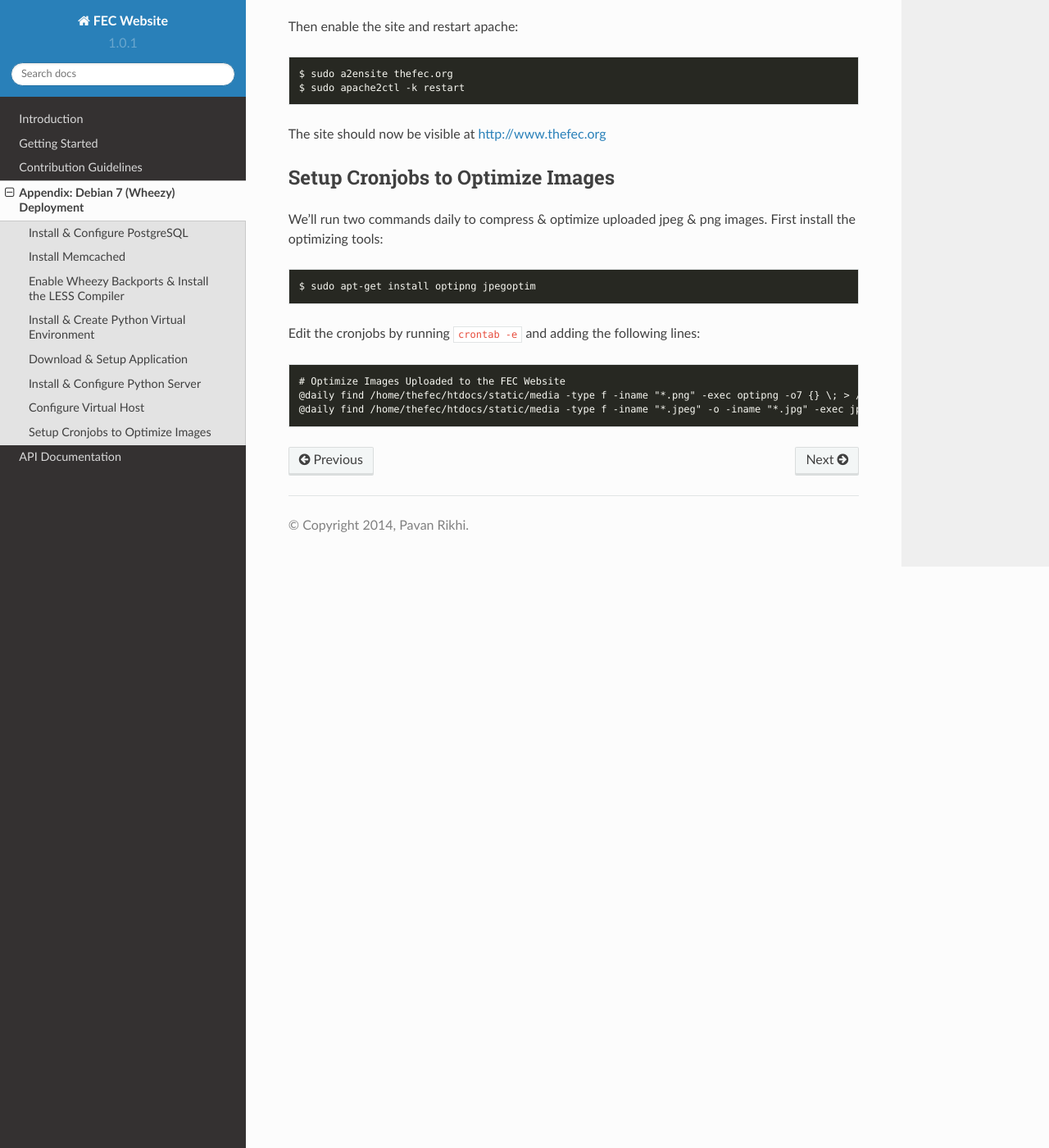
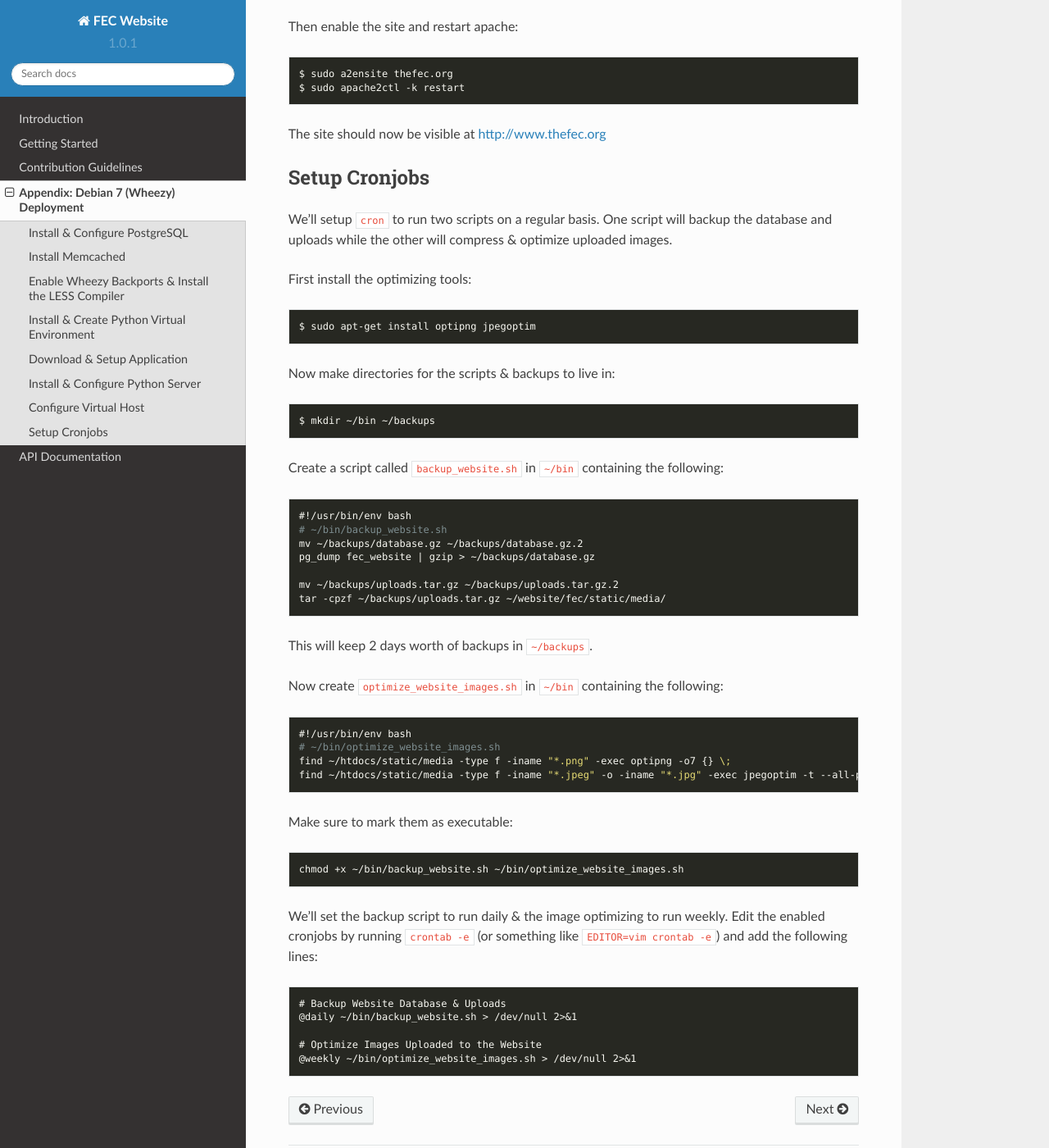
Before and after one commit to FederationOfEgalitarianCommunities/FECWebsite, a Sphinx documentation site: the page built from docs/appendix_debian.rst, in a window 1280 px wide and 1400 px high, scrolled down 4817 px. Shown: the whole window at 82% size. Built offline with Sphinx 7.4.7 and the Read the Docs theme 2.0.0, drawn with Linux system fonts in a browser that asks for light colours.

Commit message:
[#647] Update Cronjobs in Deployment Docs
* Add automated backups to cronjob section of deployments docs.
* Modify cronjob section of deployment docs to use scripts instead of
  commands in the crontab.

Refs #647

```diff
--- a/docs/appendix_debian.rst
+++ b/docs/appendix_debian.rst
@@ -277,20 +277,64 @@ Then enable the site and restart apache:
 The site should now be visible at http://www.thefec.org
 
 
-Setup Cronjobs to Optimize Images
----------------------------------
+Setup Cronjobs
+--------------
 
-We'll run two commands daily to compress & optimize uploaded jpeg & png images.
+We'll setup ``cron`` to run two scripts on a regular basis. One script will
+backup the database and uploads while the other will compress & optimize
+uploaded images.
+
 First install the optimizing tools:
 
 .. code-block:: bash
 
     $ sudo apt-get install optipng jpegoptim
 
-Edit the cronjobs by running ``crontab -e`` and adding the following lines:
+Now make directories for the scripts & backups to live in:
+
+.. code-block:: bash
+
+    $ mkdir ~/bin ~/backups
+
+Create a script called ``backup_website.sh`` in ``~/bin`` containing the
+following:
+
+.. code-block:: bash
+
+    #!/usr/bin/env bash
+    # ~/bin/backup_website.sh
+    mv ~/backups/database.gz ~/backups/database.gz.2
+    pg_dump fec_website | gzip > ~/backups/database.gz
+
+    mv ~/backups/uploads.tar.gz ~/backups/uploads.tar.gz.2
+    tar -cpzf ~/backups/uploads.tar.gz ~/website/fec/static/media/
+
+This will keep 2 days worth of backups in ``~/backups``.
+
+Now create ``optimize_website_images.sh`` in ``~/bin`` containing the
+following:
+
+.. code-block:: bash
+
+    #!/usr/bin/env bash
+    # ~/bin/optimize_website_images.sh
+    find ~/htdocs/static/media -type f -iname "*.png" -exec optipng -o7 {} \;
+    find ~/htdocs/static/media -type f -iname "*.jpeg" -o -iname "*.jpg" -exec jpegoptim -t --all-progressive -s {} \;
+
+Make sure to mark them as executable:
+
+.. code-block:: bash
+
+    chmod +x ~/bin/backup_website.sh ~/bin/optimize_website_images.sh
+
+We'll set the backup script to run daily & the image optimizing to run weekly.
+Edit the enabled cronjobs by running ``crontab -e`` (or something like
+``EDITOR=vim crontab -e``) and add the following lines:
 
 .. code-block:: cron
 
-    # Optimize Images Uploaded to the FEC Website
-    @daily find /home/thefec/htdocs/static/media -type f -iname "*.png" -exec optipng -o7 {} \; > /dev/null 2>&1
-    @daily find /home/thefec/htdocs/static/media -type f -iname "*.jpeg" -o -iname "*.jpg" -exec jpegoptim -t --all-progressive -s {} \; > /dev/null 2>&1
+    # Backup Website Database & Uploads
+    @daily ~/bin/backup_website.sh > /dev/null 2>&1
+
+    # Optimize Images Uploaded to the Website
+    @weekly ~/bin/optimize_website_images.sh > /dev/null 2>&1
```
